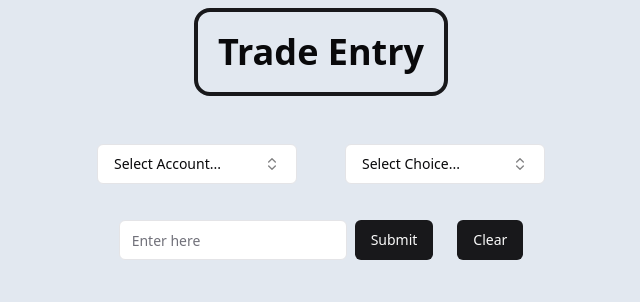
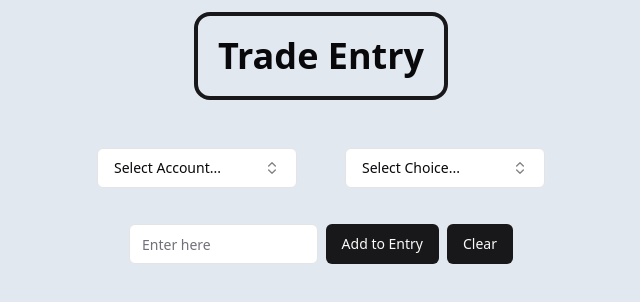
Before and after one commit to MShaw1223/nea-tradingapp, a Next.js app: page / in a window 1280 px wide. Shown: the top 302 px of the page, without its empty margins (319-959 px from the left). Built offline with nearby package versions, Linux system fonts and the light colour scheme.

Commit message:
changes to code

```diff
--- a/components/ui/clearButton.tsx
+++ /dev/null
@@ -1,7 +0,0 @@
-import { Button } from "./button";
-
-export function ClearButton(){
-    return(
-        <Button type="reset">Clear</Button>
-    )
-}
--- a/components/ui/combobox.tsx
+++ b/components/ui/combobox.tsx
@@ -58,9 +58,7 @@ export function ComboboxEntryChoice() {
           aria-expanded={open}
           className="w-[200px] justify-between"
         >
-          {value
-            ? choices.find((choice) => choice.value === value)?.label
-            : "Select Choice..."}
+          {value ? choices.find((choice) => choice.value === value)?.label : "Select Choice..."}
           <ChevronsUpDown className="ml-2 h-4 w-4 shrink-0 opacity-50" />
         </Button>
       </PopoverTrigger>
@@ -93,7 +91,14 @@ export function ComboboxEntryChoice() {
     </Popover>
   )
 }
-const Accounts = [{value:"demoAcc", label:"Demo Account"}];
+const Accounts = [
+  {
+    value:"demoAcc", label:"Demo Account"
+  },
+  {
+    value:"otherDemo", label:"Demo Account 2"
+  }
+]
 
 export function ComboboxAccountChoice() {
   const [open, setOpen] = React.useState(false)
@@ -108,9 +113,7 @@ export function ComboboxAccountChoice() {
           aria-expanded={open}
           className="w-[200px] justify-between"
         >
-          {value
-            ? Accounts.find((Account) => Account.value === value)?.label
-            : "Select Account..."}
+          {value ? Accounts.find((Account) => Account.value === value)?.label : "Select Account..."}
           <ChevronsUpDown className="ml-2 h-4 w-4 shrink-0 opacity-50" />
         </Button>
       </PopoverTrigger>
--- a/components/ui/withButton.tsx
+++ b/components/ui/withButton.tsx
@@ -5,7 +5,8 @@ export function InputWithButton() {
   return (
     <div className="flex w-full max-w-sm items-center space-x-2">
       <Input type="entry" placeholder="Enter here" />
-      <Button type="submit">Submit</Button>
+      <Button type="submit">Add to Entry</Button>
+      <Button type="reset">Clear</Button>
     </div>
   )
 }
--- a/pages/index.tsx
+++ b/pages/index.tsx
@@ -1,11 +1,10 @@
-import { ClearButton } from '@/components/ui/clearButton'
 import { ComboboxEntryChoice, ComboboxAccountChoice } from '@/components/ui/combobox'
 import { InputWithButton } from '@/components/ui/withButton'
 
 export default function Home() {
   return (
     <div className='bg-slate-200 h-screen'>
-      <div className='flex flex-col items-center p-2'>
+      <div className='flex flex-col items-center p-3'>
         <div className='flex justify-center border-zinc-900 border-4 w-58 rounded-2xl p-1'>
           <div className='static text-4xl font-extrabold p-4 bg-slate-200 rounded'>
             Trade Entry
@@ -24,9 +23,6 @@ export default function Home() {
             <div className='p-3'>
               <InputWithButton/>
             </div>
-            <div className='p-3'>
-              <ClearButton/>
-            </div>
           </div>
         </div>
       </div>
```
